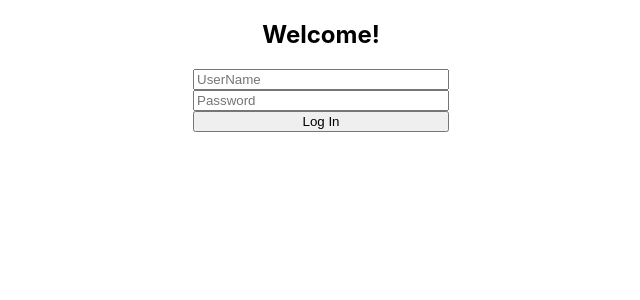
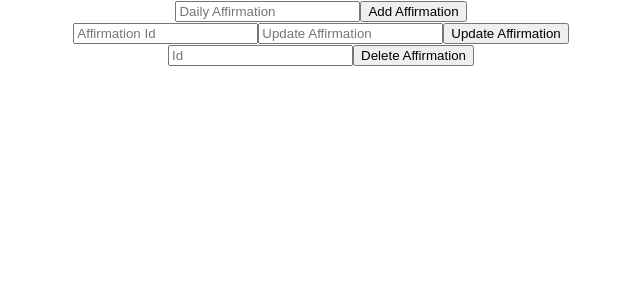
Before and after one commit to BrookeVerse/risenshine, a React (Create React App) app: page / in a window 1280 px wide. Shown: the top 300 px of the page, without its empty margins (319-959 px from the left). Built offline with nearby package versions, Linux system fonts and the light colour scheme; no server answers; the database is empty.

Commit message:
Created a database with firebase that uses crud

```diff
--- a/src/App.jsx
+++ b/src/App.jsx
@@ -1,7 +1,10 @@
 import "./App.scss";
-import LogInContainer from "./container/LogInContainer/LogInContainer";
+
 import { initializeApp } from "firebase/app";
-import {getFirestore, collection, getDocs} from "firebase/firestore";
+import { getFirestore, collection, onSnapshot, doc} from "firebase/firestore";
+
+import Affirmations from "./components/Affirmations/Affirmations";
+
 function App() {
   const firebaseConfig = {
     apiKey: "AIzaSyCU6m7yeAQKd4GYVZghAeHhxPEiV4G-RsU",
@@ -17,18 +20,27 @@ function App() {
   const db = getFirestore();
   // collection ref
   const colRef = collection(db, "affirmations");
-  //get collection data
-  getDocs(colRef)
-    .then((snapshot) => {
-      let affirmations = [];
-      snapshot.docs.forEach((doc) => {
-        affirmations.push({ ...doc.data(), id: doc.id })
-      })
-      console.log(affirmations);
+
+  //queries
+  // const q = query(colRef, where("affirmation", "==", "It takes strength to ask for help."))
+
+  //real time collection data
+  onSnapshot(colRef, (snapshot) => {
+    let affirmations = [];
+    snapshot.docs.forEach((doc) => {
+      affirmations.push({ ...doc.data(), id: doc.id });
     });
+    console.log(affirmations);
+  })
+
+  // get a single document
+  const docRef = doc(db, "affirmations", "0Am1xfSPPs8F6mgz2XXo")
+  onSnapshot(docRef, (doc) => {
+    console.log(doc.data(), doc.id);
+  })
   return (
     <div className="App">
-      <LogInContainer />
+      <Affirmations colRef={colRef}  db={db}/>
     </div>
   );
 }
--- a/src/components/Affirmations/Affirmations.jsx
+++ b/src/components/Affirmations/Affirmations.jsx
@@ -0,0 +1,59 @@
+import "./Affirmations.scss";
+
+import { useState } from "react";
+import { addDoc, collection, deleteDoc, doc, updateDoc } from "firebase/firestore";
+
+const Affirmations = ({ db }) => {
+  const [affirmation, setAffirmation] = useState();
+  const [id, setId] = useState();
+  const [updatedAffirmation, setUpdatedAffirmation] = useState();
+  const addAffirmation = async (e) => {
+    e.preventDefault();
+    e.target.reset();
+    try {
+      const docRef = await addDoc(collection(db, "affirmations"), {
+        affirmation: affirmation,
+      });
+
+    } catch (e) {
+      console.error("error adding document: ", e);
+    }
+  };
+  const deleteAffirmation = async (e) => {
+    e.preventDefault();
+    const docRef = doc(db, "affirmations", id)
+    deleteDoc(docRef)
+    .then(() => {
+        deleteAffirmation.reset();
+    })
+  }
+  const updateAffirmation = async (e) => {
+    e.preventDefault();
+    const docRef = doc(db, "affirmations", id)
+    updateDoc(docRef, {
+        affirmation: updatedAffirmation,
+    })
+    .then(() => {
+        updateAffirmation.reset();
+    })
+  }
+  return (
+    <div className="Affirmations" onSubmit={addAffirmation}>
+      <form className="Affirmations__add">
+        <input type="text" placeholder="Daily Affirmation" onChange={(event) => setAffirmation(event.target.value)} required />
+        <button>Add Affirmation</button>
+      </form>
+      <form className="Affirmations__update" onSubmit={updateAffirmation}>
+        <input type="text" placeholder="Affirmation Id" onChange={(event => setId(event.target.value))} required/>
+        <input type="text" placeholder="Update Affirmation" onChange={(event => setUpdatedAffirmation(event.target.value))} required/>
+        <button>Update Affirmation</button>
+      </form>
+      <form className="Affirmations__delete" onSubmit={deleteAffirmation}>
+        <input type="text" placeholder="Id" required onChange={(event => setId(event.target.value))}/>
+        <button>Delete Affirmation</button>
+      </form>
+    </div>
+  );
+};
+
+export default Affirmations;
```
Also changed, not shown: public/manifest.json.
